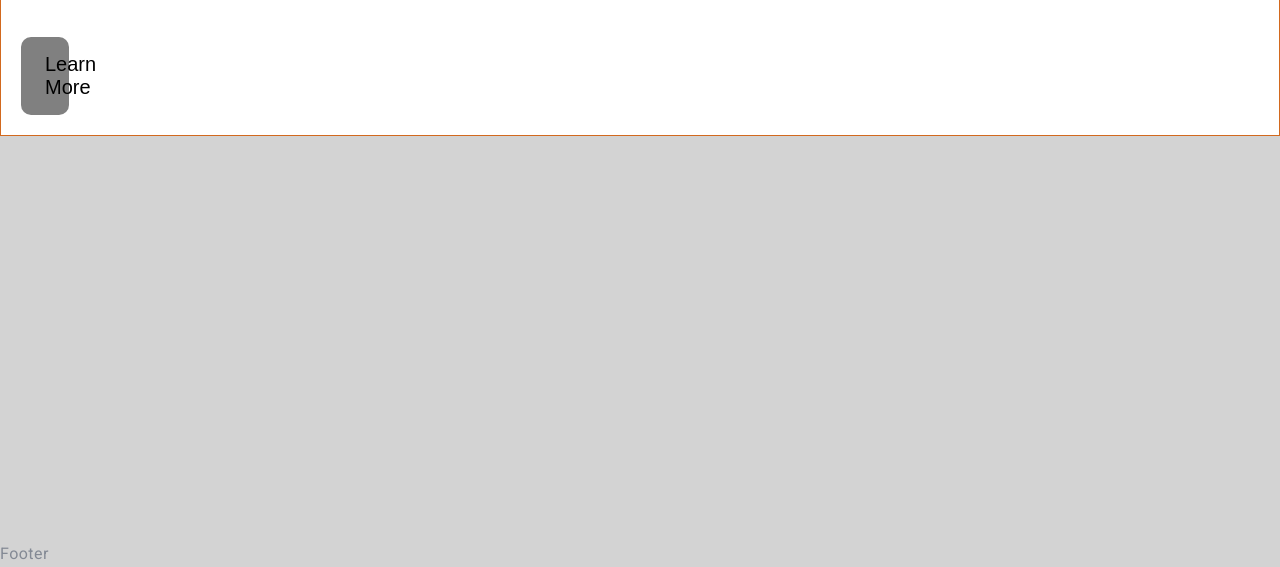
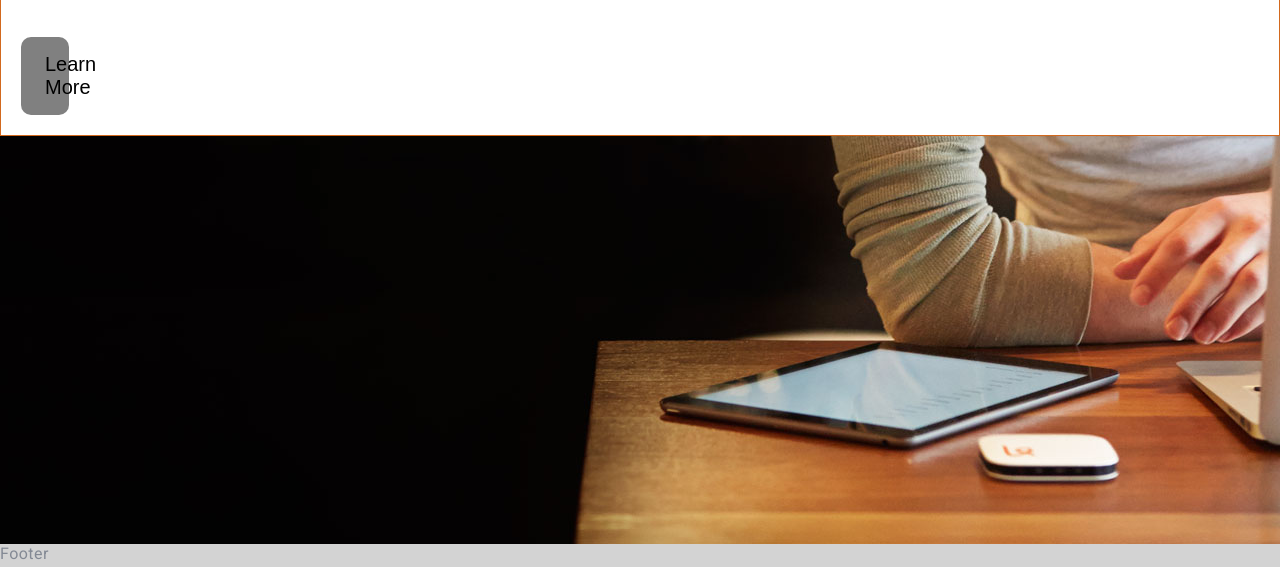
Before and after one commit to camckin10/startup-landing-page-clone, a plain HTML site: page hungryhippo/index.html in a window 1280 px wide. Shown: the part 233-800 px from the top of the page. Drawn offline with Linux system fonts and the light colour scheme.

Commit message:
Updated .css file
Added ../ to the image attribute, changed image filename

```diff
--- a/hungryhippo/style.css
+++ b/hungryhippo/style.css
@@ -89,7 +89,7 @@ li:hover{
   height:70px;
 }
 .introduction{
-  background-image:url('images/first-backgroundcopy.jpg');
+  background-image:url('../images/first-background copy.jpg');
   background-image:fixed;
   background-position:center bottom;
   background-repeat:no-repeat;
```
